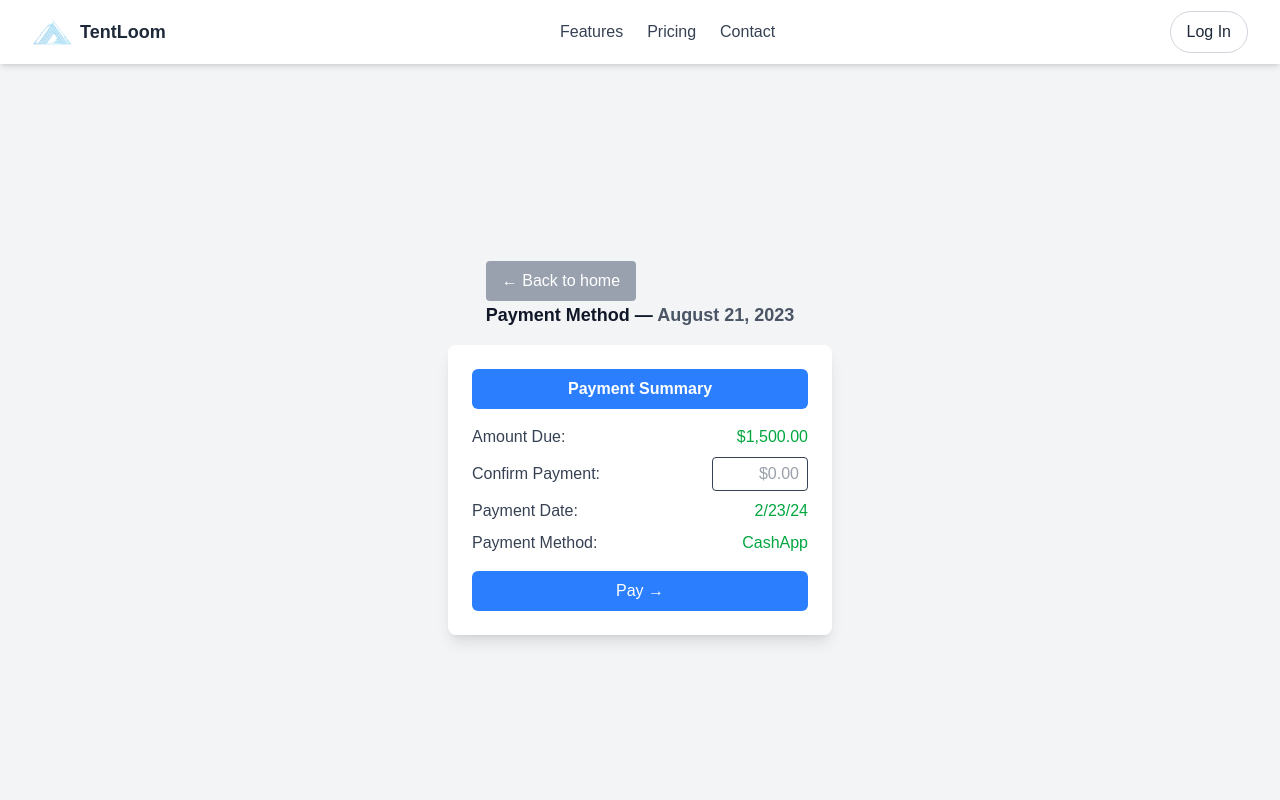
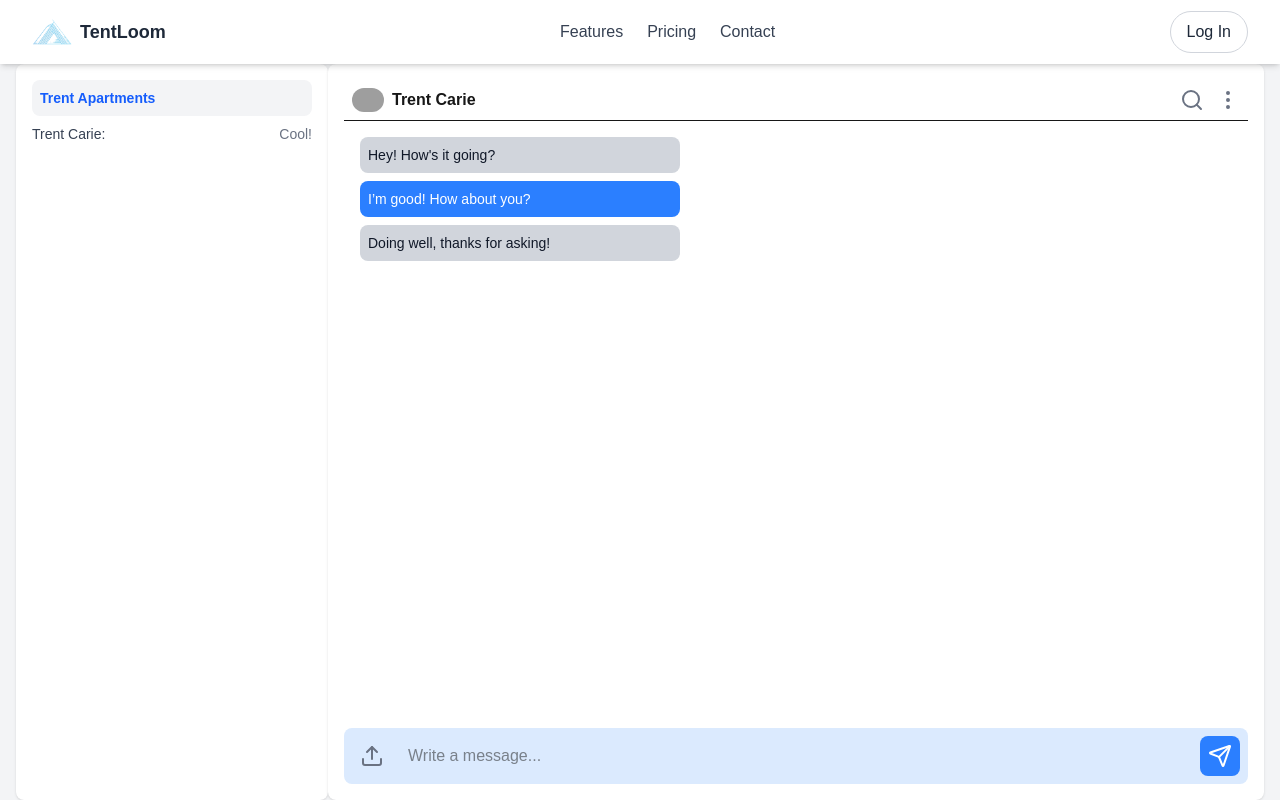
Before and after one commit to adnanfrd/Tenants-Transaction-System, a Next.js app: page /payment in a window 1280 px wide. Built offline with nearby package versions, Linux system fonts and the light colour scheme; grey boxes are pictures that could not be loaded.

Commit message:
payment Page

```diff
--- a/src/components/PaymentPage.tsx
+++ b/src/components/PaymentPage.tsx
@@ -1,39 +1,96 @@
 "use client";
+import React, { useState } from "react";
+import { ArrowLeft, Search, Upload, Send, MoreVertical } from "lucide-react";
+import Image from "next/image";
 import Link from "next/link";
-import React, { useState } from "react";
 
-const PaymentPage: React.FC = () => {
-  const [paymentAmount, setPaymentAmount] = useState("");
+const ChatPage: React.FC = () => {
+  const [messages, setMessages] = useState([
+    { id: 1, text: "Hey! How's it going?", type: "received" },
+    { id: 2, text: "I’m good! How about you?", type: "sent" },
+    { id: 3, text: "Doing well, thanks for asking!", type: "received" },
+  ]);
+  const [newMessage, setNewMessage] = useState("");
+
+  const handleSendMessage = () => {
+    if (newMessage.trim() !== "") {
+      setMessages([...messages, { id: messages.length + 1, text: newMessage, type: "sent" }]);
+      setNewMessage("");
+    }
+  };
 
   return (
-    <div className="min-h-screen flex flex-col items-center justify-center bg-gray-100 pt-[12vh] relative">
-     <div>
-       <Link href="/account">
-        <button className="  px-4 py-2 bg-gray-400 text-white rounded cursor-pointer hover:bg-gray-600 transition-all">&larr; Back to home</button>
-      </Link>
-      <h2 className="text-gray-900 font-semibold text-lg mb-4">Payment Method &mdash; <span className="text-gray-600">August 21, 2023</span></h2>
-     </div>
-      <div className="bg-white p-6 rounded-lg shadow-lg w-full max-w-sm">
-        <h3 className="bg-blue-500 text-white text-center py-2 rounded-md font-semibold">Payment Summary</h3>
-        <div className="mt-4 text-gray-700 space-y-2">
-          <p className="flex justify-between"><span>Amount Due:</span> <span className="text-green-600">$1,500.00</span></p>
-          <p className="flex justify-between items-center">
-            <span>Confirm Payment:</span>
+    <div className="min-h-screen bg-gray-100 flex flex-col">
+      {/* Navbar */}
+      <div className="fixed top-0 left-0 w-full bg-white shadow-md flex items-center p-4 z-10">
+        <Link href="/account" className="flex items-center text-gray-600 hover:text-gray-900">
+          <ArrowLeft className="mr-2" /> Back
+        </Link>
+        <h2 className="text-lg font-semibold mx-auto">Chat &mdash; August 21, 2023</h2>
+      </div>
+
+      {/* Chat Container */}
+      <div className="flex flex-1 pt-16 px-4">
+        {/* Chat List */}
+        <div className="hidden md:block w-1/4 bg-white rounded-lg shadow p-4">
+          <div className="p-2 bg-gray-100 rounded-lg flex items-center justify-between">
+            <span className="text-sm font-semibold text-blue-600">Trent Apartments</span>
+          </div>
+          <div className="mt-2 flex justify-between text-sm text-gray-700">
+            <span>Trent Carie:</span>
+            <span className="text-gray-500">Cool!</span>
+          </div>
+        </div>
+
+        {/* Chat Window */}
+        <div className="flex flex-col w-full md:w-3/4 bg-white rounded-lg shadow p-4">
+          {/* Chat Header */}
+          <div className="flex items-center justify-between p-2 border-b">
+            <div className="flex items-center space-x-2">
+              <Image src="/profile.jpg" alt="User" width={32} height={32} className="rounded-full" />
+              <span className="font-semibold">Trent Carie</span>
+            </div>
+            <div className="flex items-center space-x-3">
+              <Search className="text-gray-500" />
+              <MoreVertical className="text-gray-500" />
+            </div>
+          </div>
+
+          {/* Messages */}
+          <div className="flex-1 overflow-y-auto p-4 space-y-2">
+            {messages.map((message) => (
+              <div
+                key={message.id}
+                className={`max-w-xs p-2 rounded-lg text-sm ${
+                  message.type === "received" ? "bg-gray-300 text-gray-900 self-start" : "bg-blue-500 text-white self-end"
+                }`}
+              >
+                {message.text}
+              </div>
+            ))}
+          </div>
+
+          {/* Message Input */}
+          <div className="flex items-center p-2 bg-blue-100 rounded-lg">
+            <label htmlFor="file-upload" className="p-2 cursor-pointer">
+              <Upload className="text-gray-500" />
+            </label>
+            <input id="file-upload" type="file" className="hidden" />
             <input
               type="text"
-              value={paymentAmount}
-              onChange={(e) => setPaymentAmount(e.target.value)}
-              className="ml-2 px-2 py-1 border rounded w-24 text-right"
-              placeholder="$0.00"
+              placeholder="Write a message..."
+              className="flex-1 px-4 py-2 bg-transparent focus:outline-none"
+              value={newMessage}
+              onChange={(e) => setNewMessage(e.target.value)}
             />
-          </p>
-          <p className="flex justify-between"><span>Payment Date:</span> <span className="text-green-600">2/23/24</span></p>
-          <p className="flex justify-between"><span>Payment Method:</span> <span className="text-green-600">CashApp</span></p>
+            <button onClick={handleSendMessage} className="p-2 bg-blue-500 rounded-lg text-white">
+              <Send />
+            </button>
+          </div>
         </div>
-        <button className="mt-4 w-full py-2 bg-blue-500 text-white rounded-md hover:bg-blue-600 transition-all">Pay &rarr;</button>
       </div>
     </div>
   );
 };
 
-export default PaymentPage;
+export default ChatPage;
```
